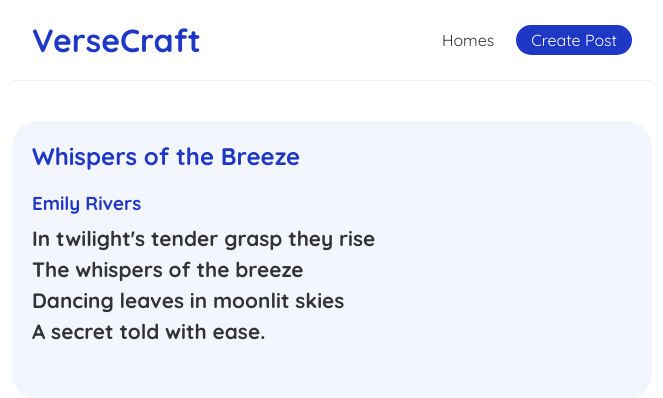
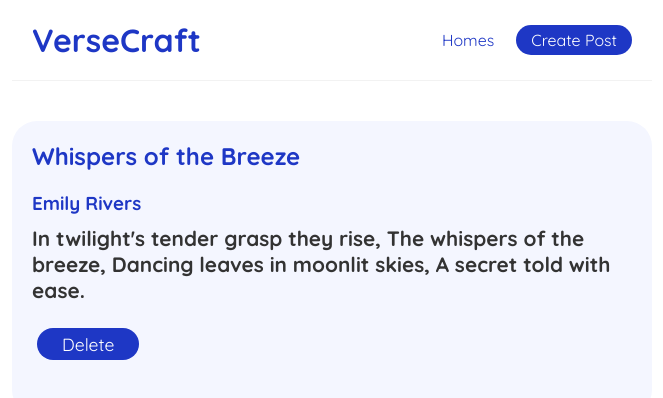
Before and after one commit to justin-poulose/ReactJs-Project, a React (Create React App) app in the folder poem-blog/: page /posts/1 in a window 1280 px wide. Shown: the top 398 px of the page, without its empty margins (308-971 px from the left). Built offline with nearby package versions, Linux system fonts and the light colour scheme; data requests are answered from the project's data file.

Commit message:
the verse app is almost completed

```diff
--- a/poem-blog/data/db.json
+++ b/poem-blog/data/db.json
@@ -1,22 +1,22 @@
 {
-    "posts":[
+  "posts": [
     {
-            "id":1,
-            "title":"Whispers of the Breeze",
-            "poem":["In twilight's tender grasp they rise","The whispers of the breeze","Dancing leaves in moonlit skies","A secret told with ease."],
-            "author":"Emily Rivers"
+      "id": "1",
+      "title": "Whispers of the Breeze",
+      "poem": "In twilight's tender grasp they rise, The whispers of the breeze, Dancing leaves in moonlit skies, A secret told with ease.",
+      "author": "Emily Rivers"
     },
     {
-            "id":2,
-            "title":"Echoes of Silence",
-            "poem":["In stillness, silence softly weaves"," Echoes linger in tranquil eaves "," Unspoken words in quiet strife "," A symphony of muted life."],
-            "author":"Liam Serenade"
+      "id": "2",
+      "title": "Echoes of Silence",
+      "poem": "In stillness, silence softly weaves, Echoes linger in tranquil eaves , Unspoken words in quiet strife ,A symphony of muted life.",
+      "author": "Liam Serenade"
     },
     {
-            "id":3,
-            "title":"Serenade of the Stars",
-            "poem":["Midnight's curtain gently draws "," Celestial serenade without flaws "," Stars compose in silent light "," A cosmic ballad in the night."],
-            "author":"Luna Evernight"
+      "id": "3",
+      "title": "Serenade of the Stars",
+      "poem": "Midnight's curtain gently draws, Celestial serenade without flaws , Stars compose in silent light , A cosmic ballad in the night.",
+      "author": "Luna Evernight"
     }
   ]
 }
--- a/poem-blog/src/App.js
+++ b/poem-blog/src/App.js
@@ -2,6 +2,7 @@ import Navbar from './Navbar';
 import Homes from './ContentHome';
 import CreatePost from './CreatePost';
 import Postpage from './Postpage';
+import NotFound from './NotFound';
 import {BrowserRouter as Router, Route, Switch } from 'react-router-dom';
 
 function App() {
@@ -19,6 +20,9 @@ function App() {
            <Route path="/posts/:id">
              <Postpage/>
            </Route>
+           <Route path="*">
+             <NotFound/>
+           </Route>
         </Switch>
 
       </div>
--- a/poem-blog/src/ContentHome.js
+++ b/poem-blog/src/ContentHome.js
@@ -4,7 +4,7 @@ import { useState } from 'react';
 
 const Homes = () => {
     const {data: posts, error} = useFetch("http://localhost:8000/posts");
-    const [searchtext,setsearchtext] = useState('search poem');
+    const [searchtext,setsearchtext] = useState('search Verse');
 
 
     return (
--- a/poem-blog/src/CreatePost.js
+++ b/poem-blog/src/CreatePost.js
@@ -1,13 +1,22 @@
-import {useState} from 'react'
+import {useState} from 'react';
+import{useHistory} from 'react-router-dom';
+
 const CreatePost = () => {
     const [title,settitle] = useState('');
     const [author,setauthor] = useState('');
     const [poem,setpoem] = useState('');
+    const history = useHistory();
 
     const handleSubmit = (e) =>{
         e.preventDefault();
         const post= {title,author,poem};
-
+        fetch('http://localhost:8000/posts',{
+            method:'POST',
+            headers:{"Content-Type": "application/json"},
+            body: JSON.stringify(post)
+        }).then(()=>{
+            history.push('/');
+        })
     }
 
     return (
@@ -25,7 +34,7 @@ const CreatePost = () => {
                     <lable>Author's Name</lable><br></br>
                     <input type="text" required value={author}
                     onChange={(e)=> setauthor(e.target.value)}></input><br></br>
-                    <lable>write your Poem here</lable><br></br>
+                    <lable>write your Verse here</lable><br></br>
                     <textarea required value={poem}
                     onChange={(e)=> setpoem(e.target.value)}>
                     </textarea><br></br>
--- /dev/null
+++ b/poem-blog/src/NotFound.js
@@ -0,0 +1,13 @@
+import { Link } from "react-router-dom/cjs/react-router-dom.min";
+
+const NotFound = () => {
+    return (
+        <div className="home">
+            <h2>Page not Found</h2>
+            <h1>Sorry.....!</h1>
+            <Link to="/"> Back to Home Page</Link>
+        </div>
+     );
+}
+
+export default NotFound;
--- a/poem-blog/src/Postpage.js
+++ b/poem-blog/src/Postpage.js
@@ -1,8 +1,21 @@
 import {useParams} from 'react-router-dom';
 import useFetch from './fetch';
+import { useHistory } from 'react-router-dom/cjs/react-router-dom.min';
+
 const Postpage = () => {
     const{id} = useParams();
     const {data,error} = useFetch('http://localhost:8000/posts/'+id);
+    const history = useHistory();
+
+    const deletepoem = () =>{
+        fetch('http://localhost:8000/posts/'+id, {
+            method: 'DELETE',
+        }).then(()=>{
+            history.push('/');
+        }
+        )
+    }
+
     return (
         <div className="postpage">
             <div className='headerFeed'>
@@ -11,10 +24,17 @@ const Postpage = () => {
                     <div>
                     <h2 style={{color:'#1e37c5',marginBottom:'20px'}}>{data.title}</h2>
                     <h3 style={{color:'#1e37c5',marginBottom:'10px'}}>{data.author}</h3>
-                    <p>{data.poem.map((poem)=>(
-                        <p style={{marginBottom:'5px',fontSize:'1.3em',fontWeight:'bold'}}>{poem}</p>
-                        ))}
-                    </p>
+                    <p style={{marginBottom:'5px',fontSize:'1.3em',fontWeight:'bold'}}>{data.poem}</p>
+                    <button onClick={deletepoem}
+                    style={{
+                        fontSize:'1.1em',
+                    color:"white",
+                    backgroundColor: "#1e37c5",
+                    borderRadius:'50px',
+                    border:'none',
+                    padding: '5px 25px 5px 25px',
+                    marginTop:'20px'
+                }}>Delete</button>
                     </div>
                 )}
             </div>
--- a/poem-blog/src/index.css
+++ b/poem-blog/src/index.css
@@ -69,6 +69,7 @@
 }
 a{
   text-decoration: none;
+  color: #1e37c5;
 }
 .poemform{
   padding-left: 5%;
```
Lines whose indentation alone changed are shown as unchanged.
